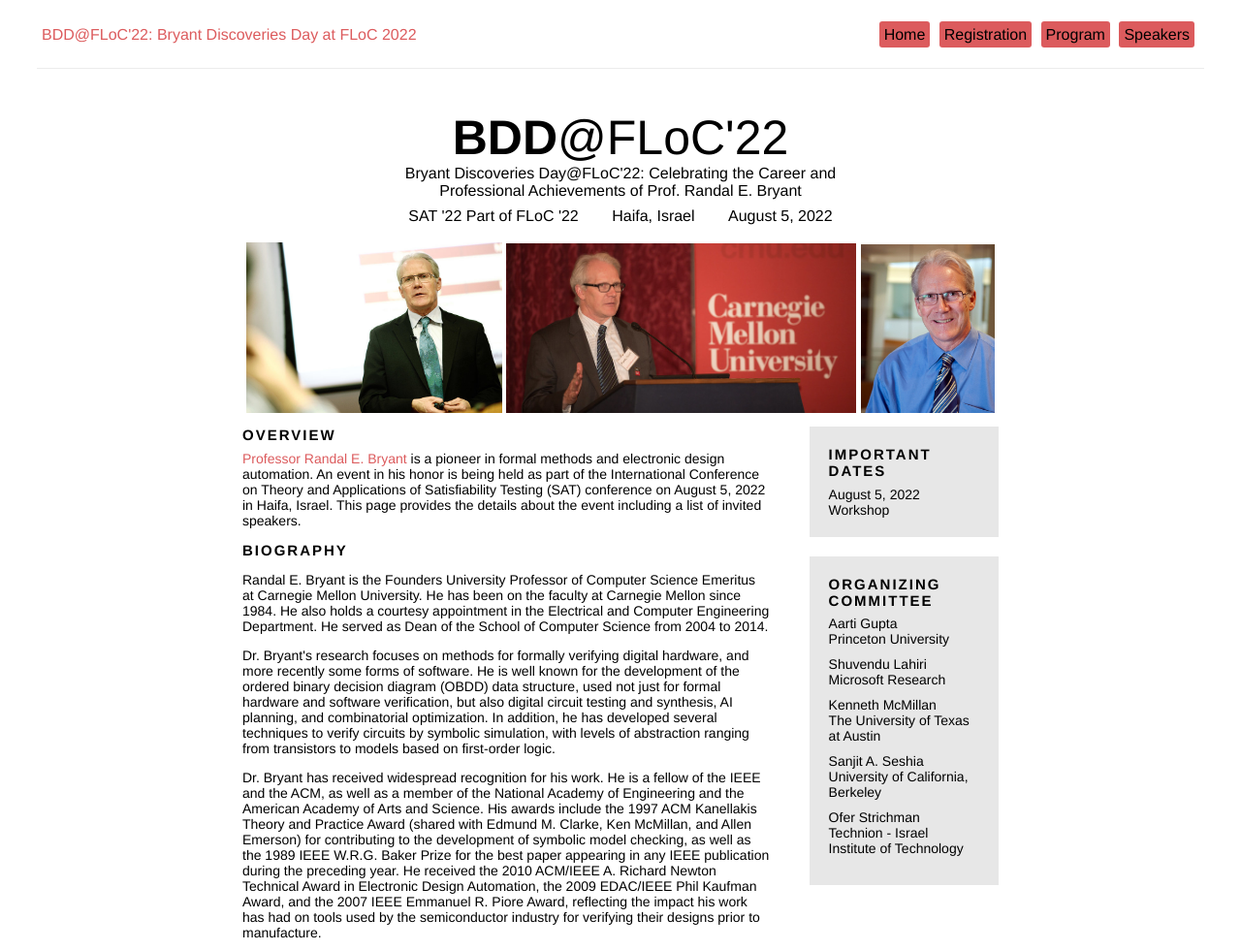
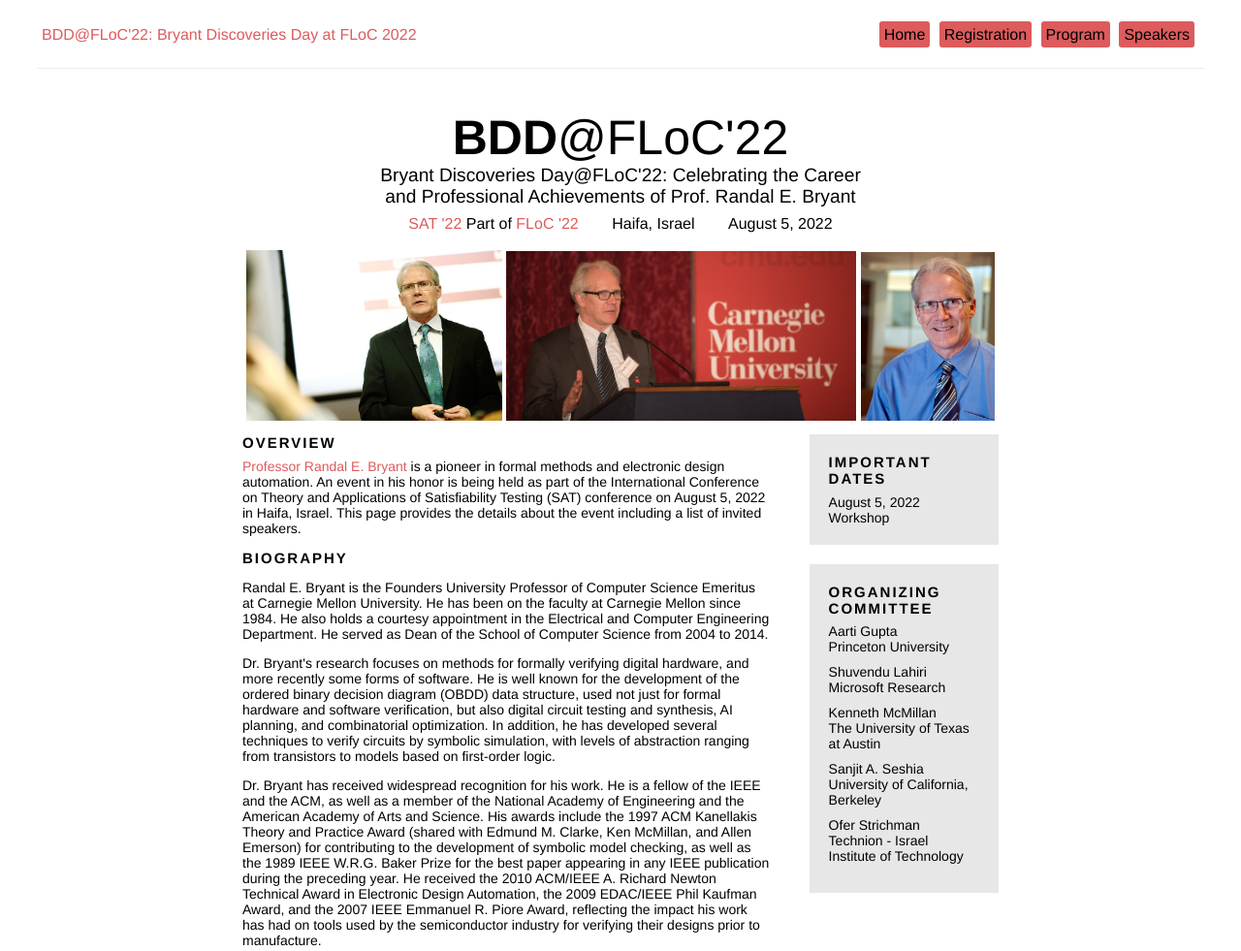
Before and after one commit to BerkeleyLearnVerify/BryantFLoC22, a plain HTML site: page index.html in a window 1280 px wide. Shown: the top 981 px of the page at 97% size. Drawn offline with Linux system fonts and the light colour scheme.

Commit message:
larger font on subtitle; links for SAT and FLoC

```diff
--- a/index.html
+++ b/index.html
@@ -65,22 +65,9 @@
       </p>
       <div class="centered">
         <div class="big"><span class="extra-big">BDD</span>@FLoC'22</div>
-        <!-- 1st CHOICE -->
-        <div style="margin-top: -0.05em"><span style="width: 60%; display: inline-block;">Bryant Discoveries Day@FLoC'22: Celebrating the Career and Professional Achievements of Prof. Randal E. Bryant</span></div>
-
-        <!-- 2nd CHOICE (three lines but more compact) -->
-        <!-- <div style="margin-top: -0.05em"><span style="width: 60%; display: inline-block;">Bryant Discoveries Day@FLoC'22</span></div>
-        <div style="margin-top: -0.05em"><span style="width: 45%; display: inline-block;">Celebrating the Career and Professional Achievements of Prof. Randal E. Bryant</span></div> -->
-
-        <!-- 3rd CHOICE (two lines) -->
-        <!-- <div style="margin-top: -0.05em"><span>Bryant Discoveries Day@FLoC'22</span></div>
-        <div style="margin-top: -0.05em"><span>Celebrating the Career and Professional Achievements of Prof. Randal E. Bryant</span></div> -->
-
-        <!-- 4th CHOICE (one line everything overflows) -->
-        <!-- <div style="margin-top: -0.05em"><span">Bryant Discoveries Day@FLoC'22: Celebrating the Career and Professional Achievements of Prof. Randal E. Bryant</span></div> -->
-
+        <div style="margin-top: -0.05em"><span style="width: 65%; display: inline-block; font-size: larger;">Bryant Discoveries Day@FLoC'22: Celebrating the Career and Professional Achievements of Prof. Randal E. Bryant</span></div>
         <div style="margin-top: 0.5em;">
-          <span>SAT '22 Part of FLoC '22</span>
+          <span><a href="http://satisfiability.org/SAT22/">SAT '22</a> Part of <a href="https://www.floc2022.org/">FLoC '22</a></span>
           <span class="left-padding">Haifa, Israel</span>
           <span class="left-padding">August 5, 2022</span>
           <div class="centered">
```
Also changed, not shown: program.html (+2 -2 lines), registration.html (+2 -2 lines), speakers.html (+2 -2 lines).
